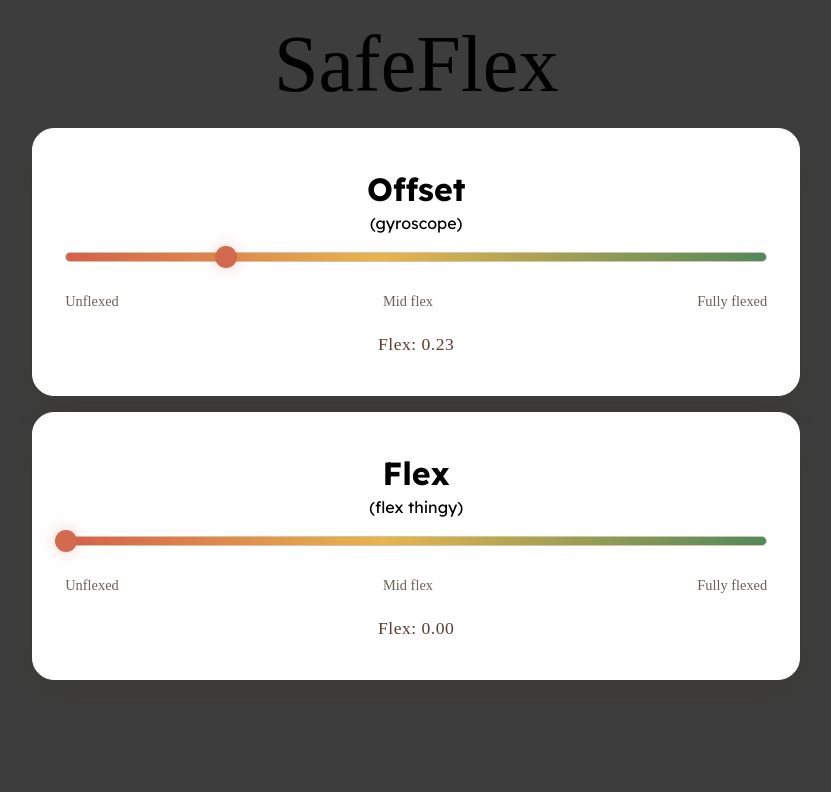
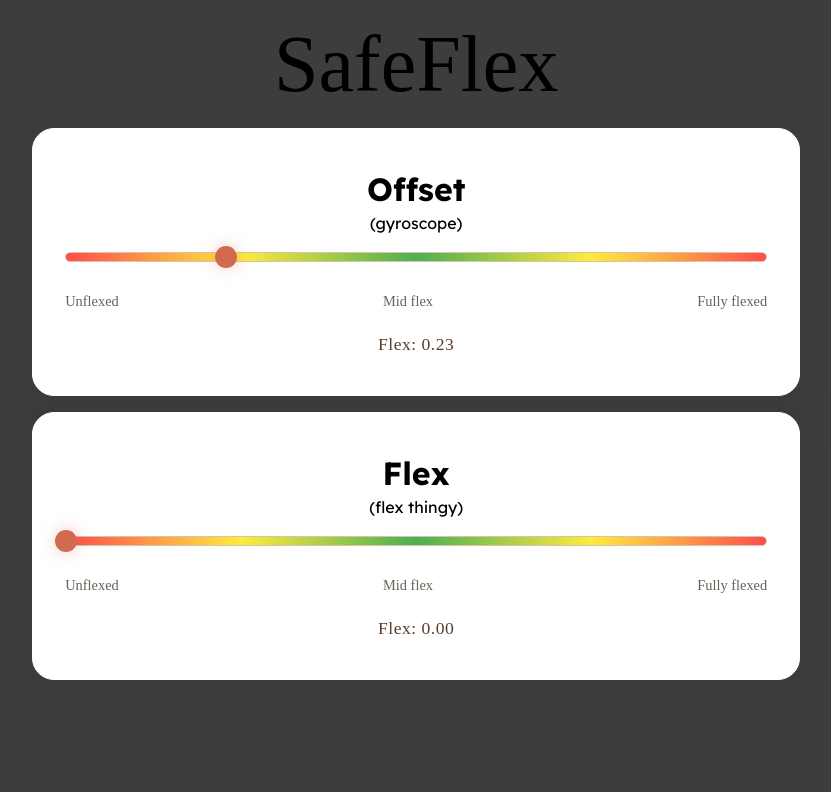
Before and after one commit to ServeshKarnawat/CruzHacks2026, a Python web app: template templates/index.html in a window 1280 px wide. Shown: the top 792 px of the page, without its empty margins (219-1050 px from the left). Run offline with Jinja, Linux system fonts and the light colour scheme; the template is opened without the code that fills it, so the values that code supplies are empty; some web fonts are replaced.

Commit message:
pamels in

```diff
--- a/main.css
+++ b/main.css
@@ -95,12 +95,12 @@ body{
     position: relative;
     height: 10px;
     width: 100%;
-    background: linear-gradient(
-        90deg,
-        #d6604a 0%,
-        #e9b44c 45%,
-        #4f8a5b 100%
-    );
+    background: linear-gradient(to right,
+        #ff4d4d, /* Soft Red */
+        #ffeb3b, /* Bright Yellow */
+        #4caf50, /* Success Green */
+        #ffeb3b, /* Bright Yellow */
+        #ff4d4d  /* Soft Red */);
     border-radius: 999px;
     border: 1px solid #d4c3af;
 }
--- a/templates/index.html
+++ b/templates/index.html
@@ -69,6 +69,7 @@
     <script>
       const dot = document.getElementById("offsetDot");
       const readout = document.getElementById("offsetReadout");
+
       let value = 0;
 
       function clamp(n, min, max) {
```
